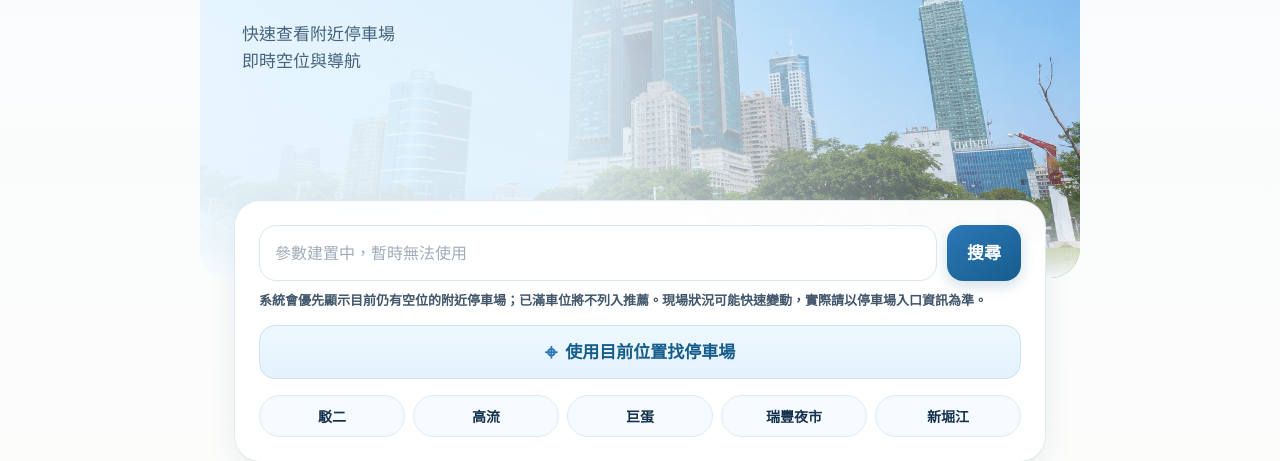
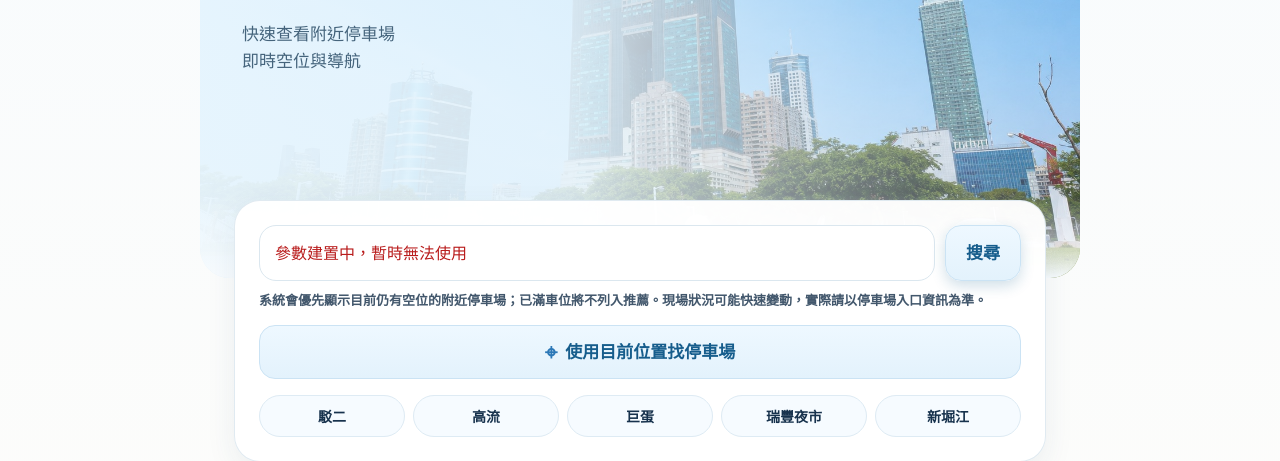
Before and after one commit to wkc50283-star/kaohsiung-tourist-parking, a plain HTML site: page index.html in a window 1280 px wide. Shown: the part 360-821 px from the top of the page. Drawn offline with Linux system fonts and the light colour scheme.

Commit message:
Adjust homepage search visual styles

```diff
--- a/style-v3.css
+++ b/style-v3.css
@@ -480,7 +480,11 @@ input[type="text"]:focus {
   box-shadow: 0 0 0 4px rgba(44, 120, 183, 0.13);
 }
 
-.search-input::placeholder,
+.search-input::placeholder {
+  color: #b91c1c;
+  opacity: 1;
+}
+
 input::placeholder {
   color: #a0adb9;
 }
@@ -501,6 +505,19 @@ input::placeholder {
   font-weight: 850;
   line-height: 1;
   transition: transform 0.16s ease, filter 0.16s ease;
+}
+
+.search-button {
+  border: 1px solid #cbe3f4;
+  background: linear-gradient(180deg, #eef8ff 0%, #e3f2fc 100%);
+  color: var(--color-primary);
+}
+
+.search-button:disabled {
+  border-color: #d8e3ea;
+  background: #edf2f6;
+  color: #7c8d9a;
+  opacity: 0.72;
 }
 
 .search-button:active,
--- a/style-v4.css
+++ b/style-v4.css
@@ -370,7 +370,11 @@ input[type="text"]:focus {
   box-shadow: 0 0 0 4px rgba(44, 120, 183, 0.13);
 }
 
-.search-input::placeholder,
+.search-input::placeholder {
+  color: #b91c1c;
+  opacity: 1;
+}
+
 input::placeholder {
   color: #a0adb9;
 }
@@ -391,6 +395,19 @@ input::placeholder {
   font-weight: 850;
   line-height: 1;
   transition: transform 0.16s ease, filter 0.16s ease;
+}
+
+.search-button {
+  border: 1px solid #cbe3f4;
+  background: linear-gradient(180deg, #eef8ff 0%, #e3f2fc 100%);
+  color: var(--color-primary);
+}
+
+.search-button:disabled {
+  border-color: #d8e3ea;
+  background: #edf2f6;
+  color: #7c8d9a;
+  opacity: 0.72;
 }
 
 .search-button:active,
```
